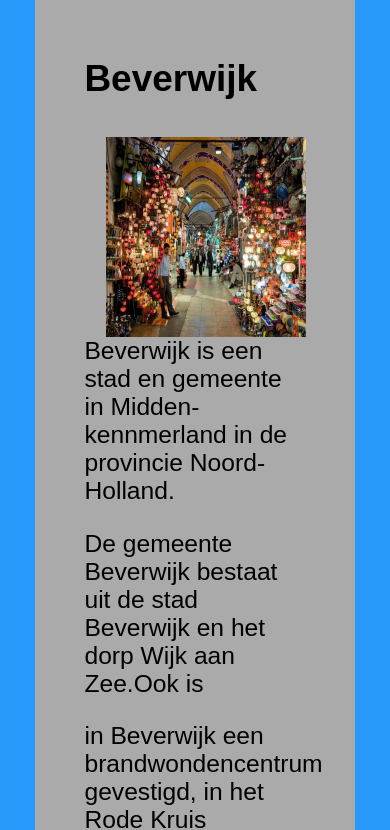
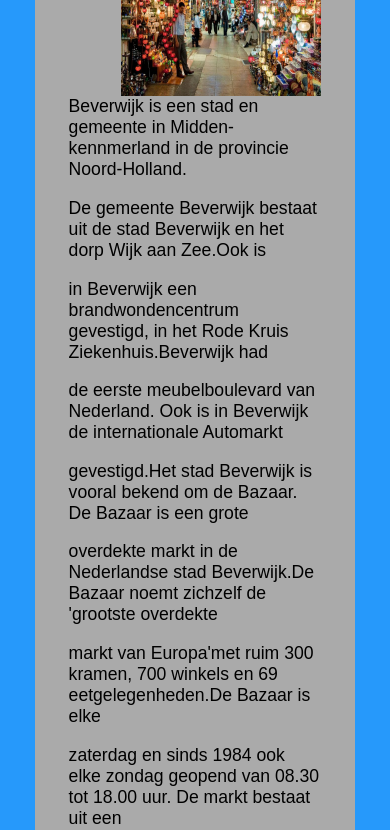
Before and after one commit to Deldar777/WebMarkup, a plain HTML site: page index.html in a window 390 px wide. Shown: the part 732-1562 px from the top of the page. Drawn offline with Linux system fonts and the light colour scheme.

Commit message:
Update styles.css

```diff
--- a/stylesheet/styles.css
+++ b/stylesheet/styles.css
@@ -95,9 +95,9 @@ ol
   body
   {
     background-color: #aaa;
-    font-size: 1.4em;
+    font-size: 1em;
     margin: 0;
-    padding: 1em;
+    padding: 0.9em;
     font-family: Arial, sans-serif;
   }
   .Nav
```
